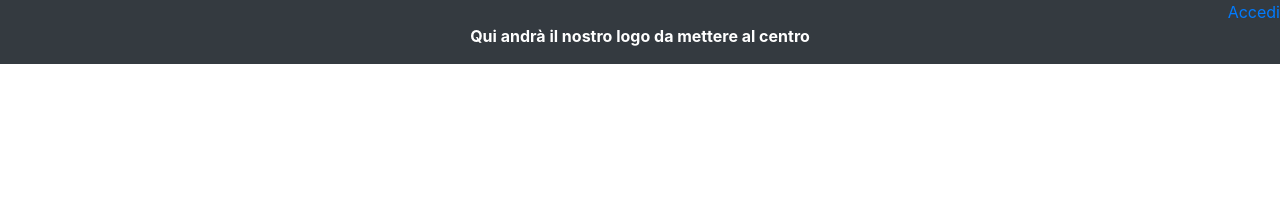
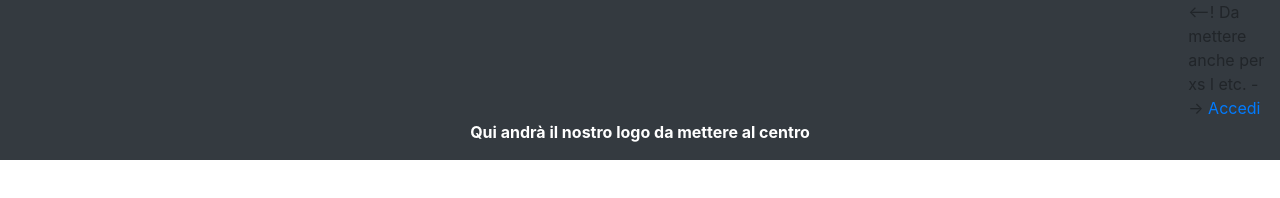
Before and after one commit to RenatoEsposito1999/NotMiss, a plain HTML site: page index.html in a window 1280 px wide. Drawn offline with Linux system fonts and the light colour scheme.

Commit message:
Aggiunta accedi

```diff
--- a/index.html
+++ b/index.html
@@ -17,7 +17,7 @@
 <body>
     <div class="row">
         <div class="container bg-dark w-100 col-md-12">
-            <div class="float-right">
+            <div class="col-md-1 offset-11"> <--! Da mettere anche per xs l etc. -->
                 <a href="#">Accedi</a>
             </div>
 
```
